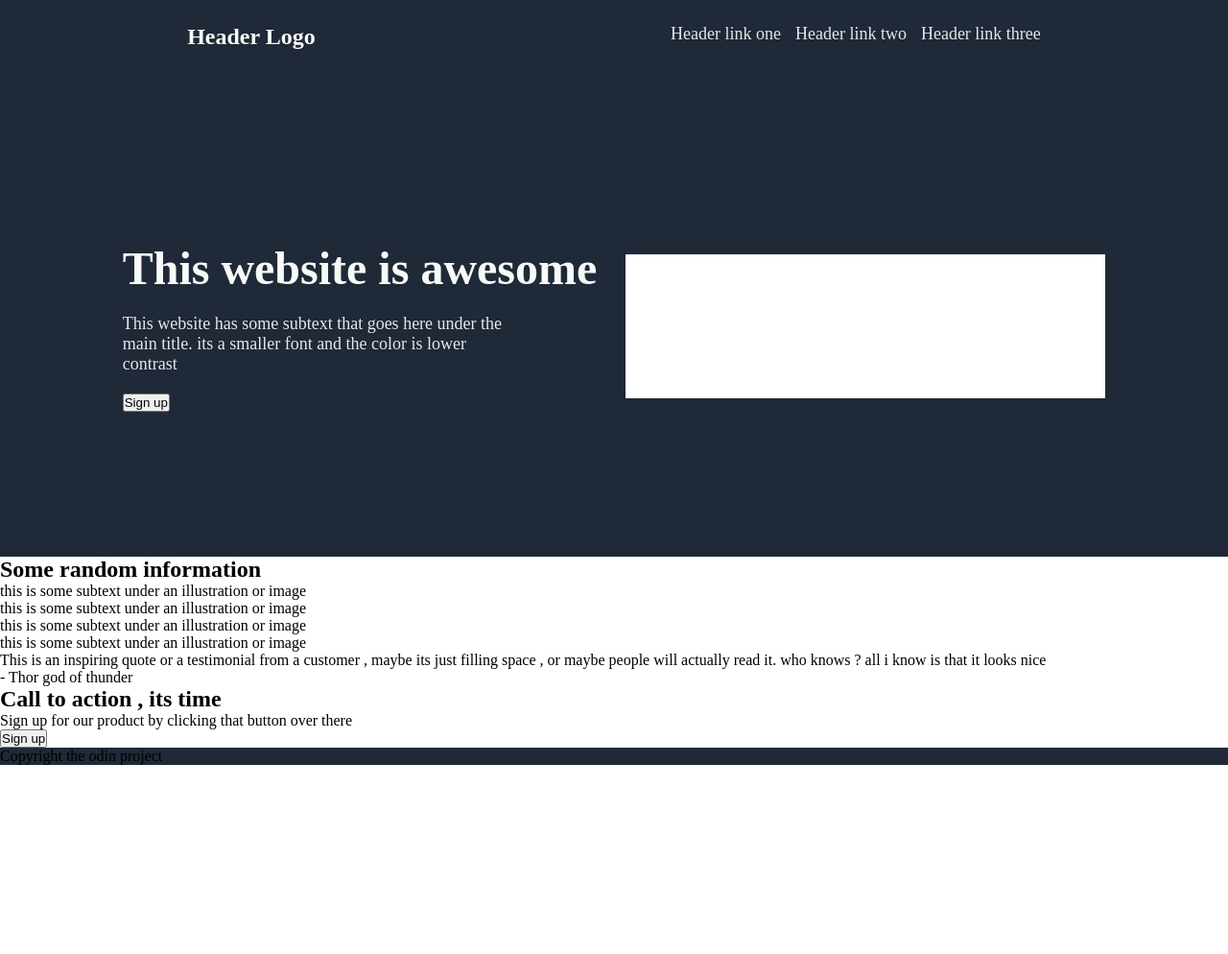
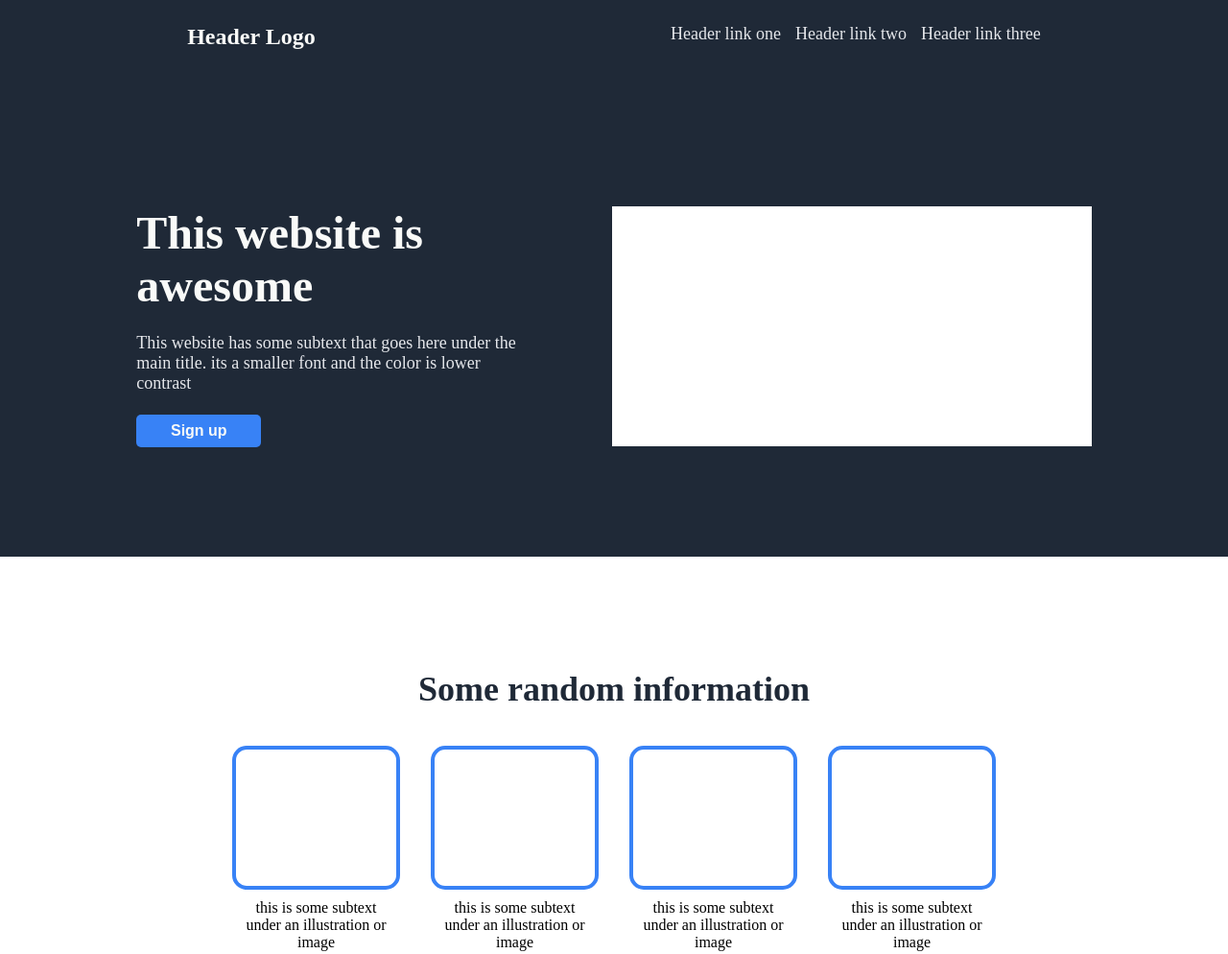
Before and after one commit to GeorgioIO/landing-page, a plain HTML site: page index.html in a window 1280 px wide. Shown: the top 994 px of the page at 96% size. Before the commit the page ends 800 px from the top, so only its background shows below. Drawn offline with Linux system fonts and the light colour scheme.

Commit message:
Finish Hero section and Information section

```diff
--- a/index.html
+++ b/index.html
@@ -22,7 +22,7 @@
     </div>
     <div class="hero">
         <div class="hero-info-container">
-            <h1>This website is awesome</h1>
+            <h1>This website is <br> awesome</h1>
             <p>This website has some subtext that goes here under the <br> main title. its a smaller font and the color is lower <br>  contrast</p>
             <button>Sign up</button>
         </div>
@@ -32,15 +32,19 @@
         <h2>Some random information</h2>
         <div class="information-container">
             <div class="card">
+                <div class="content"></div>
                 <p>this is some subtext under an illustration or image</p>
             </div>
             <div class="card">
+                <div class="content"></div>
                 <p>this is some subtext under an illustration or image</p>
             </div>
             <div class="card">
+                <div class="content"></div>
                 <p>this is some subtext under an illustration or image</p>
             </div>
             <div class="card">
+                <div class="content"></div>
                 <p>this is some subtext under an illustration or image</p>
             </div>
         </div>
--- a/styles.css
+++ b/styles.css
@@ -11,11 +11,11 @@
 
 body
 {
-    height: 100vh;
+    height: auto;
     width: 100vw;
     display: flex;
     flex-direction: column;
-    overflow: hidden;
+    overflow-x: hidden;
 }
 
 
@@ -35,6 +35,7 @@ body
     padding: 25px 10px;
     width: 100%;
     height: 100px;
+
 }
 
 .logo
@@ -66,11 +67,13 @@ body
 .hero
 {
     height: 60%;
+    min-height: 60vh;
     display: flex;
     flex-direction: row;
     justify-content: center;
     align-items: center;
-    column-gap: 30px;
+    column-gap: 100px;
+    padding: 20px;
 }
 
 .hero .hero-info-container
@@ -78,7 +81,7 @@ body
     display: flex;
     flex-direction: column;
     align-items: flex-start;
-    gap: 20px;
+    gap: 22px;
 }
 
 .hero .hero-info-container h1
@@ -95,10 +98,88 @@ body
     color: var(--hero-secondary-text-fontcolor);
 }
 
+.hero .hero-info-container button
+{
+    background-color: var(--signup-button-bgcolor);
+    padding: 8px 30px;
+    width: 130px;
+    border-radius: 5px;
+    color: var(--signup-button-text-fontcolor);
+    font-size: 16px;
+    font-weight: 900;
+    text-wrap: nowrap;
+    border: none;
+    transition: all ease 1s;
+}
+
+.hero .hero-info-container button:hover
+{
+    background-color: var(--signup-button-bgcolor-hover) ;
+    color: var(--signup-button-text-fontcolor-hover);
+}
+
 .hero-image-container
 {
     background-color: white;
-    height:150px;
+    height:250px;
     width: 500px;
     /* align-self: stretch; */
 }
+
+/* ------- INFORMATION SECTION  -------  */
+
+.informations
+{
+    height: 65vh;
+    background-color: var(--information-header-bgcolor);
+    display: flex;
+    justify-content: center;
+    align-items: center;
+    gap: 45px;
+    flex-direction: column;
+}
+
+.informations h2
+{
+    font-size: var(--information-header-text-fontsize);
+    color: var(--information-header-text-fontcolor);
+    transition: all ease 0.4s;
+}
+
+.informations h2:hover
+{
+    border-bottom: 2px solid var(--information-card-bordercolor);
+}
+.information-container
+{
+    display: flex;
+    gap: 32px;
+}
+
+.information-container .card
+{
+    display: flex;
+    width: 175px;
+    height: 200px;
+    flex-direction: column;
+    align-items: center;
+    justify-content: center;
+    gap: 10px;
+}
+
+.informations .information-container .card .content
+{
+    border-radius: 15px;
+    border: 4px solid var(--information-card-bordercolor );
+    width: 100%;
+    height: 150px;
+    flex: 2 0 auto;
+}
+
+.informations .information-container .card p
+{
+    padding: 0px 10px 0px 10px;
+    text-align: center;
+}
+
+/* ------- QUOTE ------- */
--- a/variables.css
+++ b/variables.css
@@ -5,7 +5,14 @@
     --hero-footer-bgcolor: #1F2937 ;
     --hero-main-text-fontcolor: #F9FAF8;
     --hero-secondary-text-fontcolor : #E5E7EB ;
-
+    --signup-button-bgcolor : #3882F6;
+    --signup-button-bgcolor-hover : #F9FAF8;
+    --signup-button-text-fontcolor : #F9FAF8 ;
+    --signup-button-text-fontcolor-hover : #3882F6 ;
+    --information-header-text-fontcolor : #1F2937;
+    --information-card-bordercolor : #3882F6 ;
+    --information-section-bgcolor : white ;
+    --quote-section-bgcolor : #E5E7EB;
     --links-color :#E5E7EB;
 
 
@@ -17,4 +24,5 @@
 
     --hero-main-text-fontsize : 48px ;
     --hero-secondary-text-fontsize : 18px ;
+    --information-header-text-fontsize : 36px ;
 }
```
